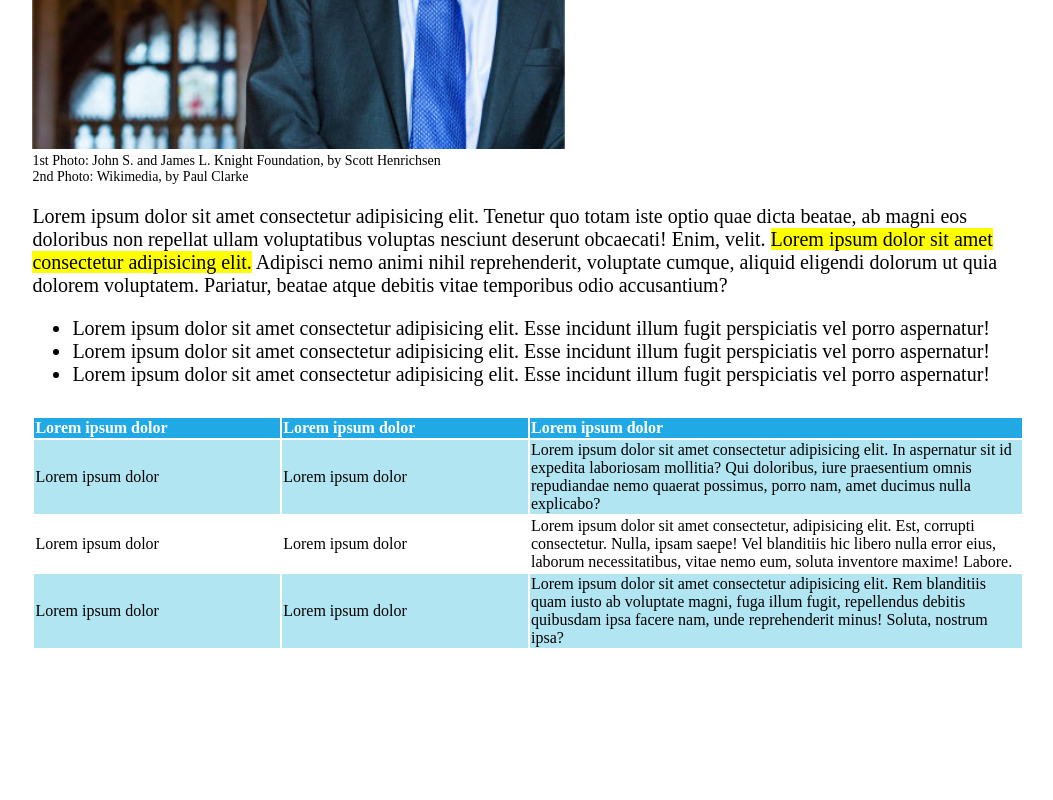
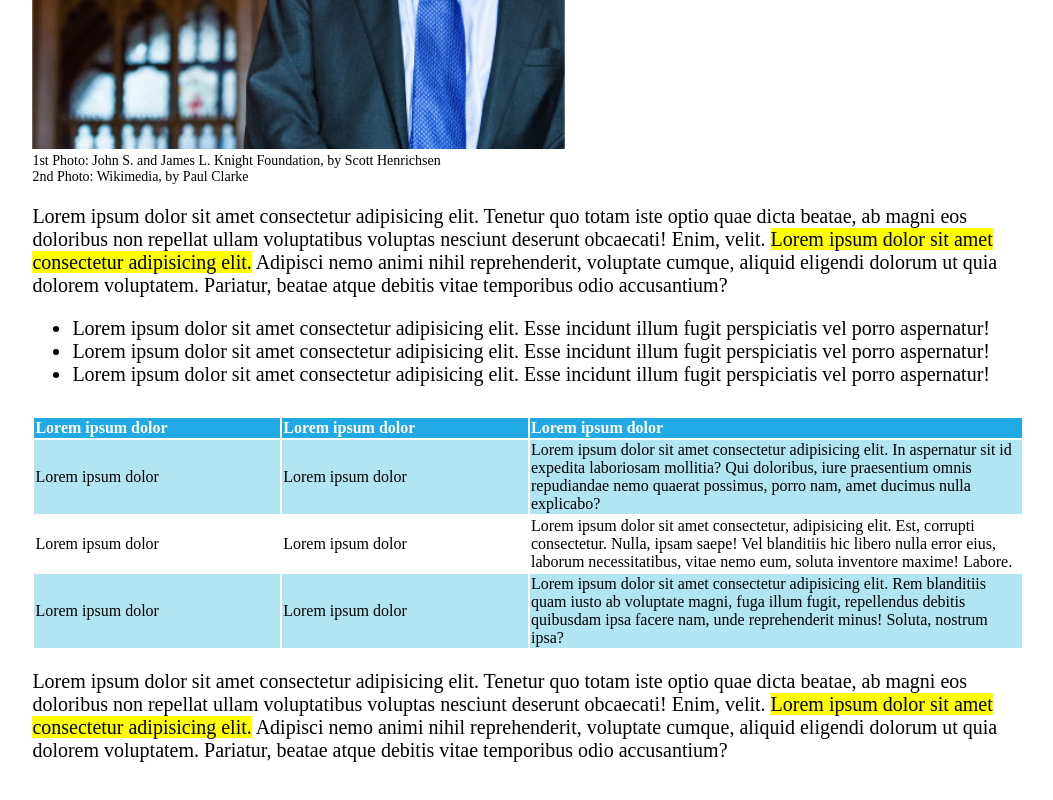
Before and after one commit to davidebortoloni/html-css-booleaner, a plain HTML site: page index.html in a window 1280 px wide. Shown: the part 992-1792 px from the top of the page, without its empty margins (112-1165 px from the left). Before the commit the page ends 1660 px from the top, so only its background shows below. Drawn offline with Linux system fonts and the light colour scheme.

Commit message:
Aggiunta secondo paragrafo

```diff
--- a/index.html
+++ b/index.html
@@ -91,6 +91,10 @@
                     </tr>
                 </tbody>
             </table>
+            <p class="articolo">
+                Lorem ipsum dolor sit amet consectetur adipisicing elit. Tenetur quo totam iste optio quae dicta beatae, ab magni eos doloribus non repellat ullam voluptatibus voluptas nesciunt deserunt obcaecati! Enim, velit.
+                <span class="evidenza">Lorem ipsum dolor sit amet consectetur adipisicing elit.</span> Adipisci nemo animi nihil reprehenderit, voluptate cumque, aliquid eligendi dolorum ut quia dolorem voluptatem. Pariatur, beatae atque debitis vitae temporibus odio accusantium?
+            </p>
         </main>
     </div>
 </body>
```
